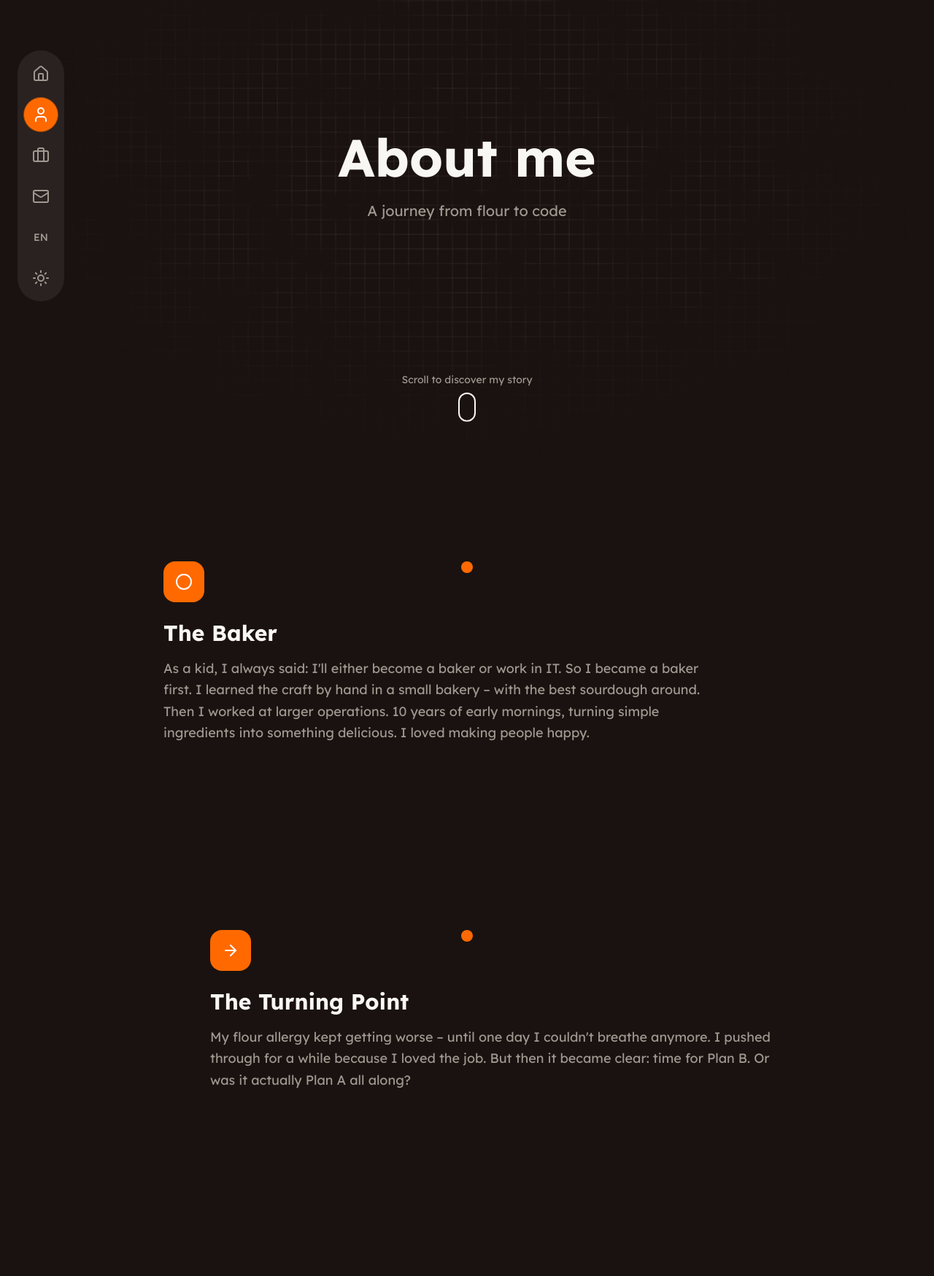
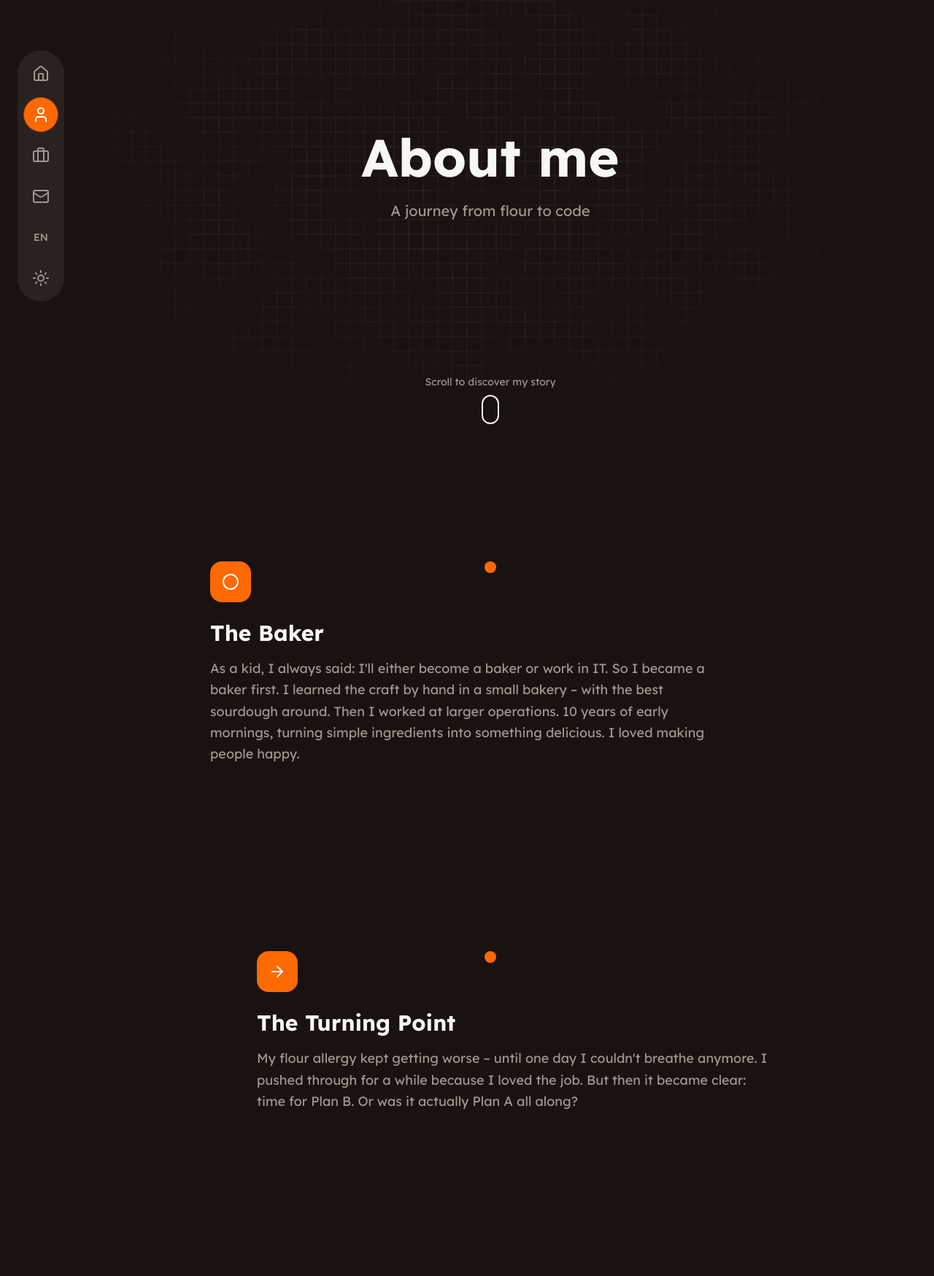
Before and after one commit to sohneg/portofolio, a Next.js app: page /en/about in a window 1280 px wide. Shown: the part 159-1907 px from the top of the page at 73% size. Built offline with nearby package versions, Linux system fonts and the light colour scheme.

Commit message:
Breite Webseite

```diff
--- a/app/[locale]/about/page.tsx
+++ b/app/[locale]/about/page.tsx
@@ -70,7 +70,7 @@ export default function About() {
 
 
       {/* Hero section */}
-      <section className="min-h-screen flex flex-col justify-center items-center relative px-8">
+      <section className="min-h-screen flex flex-col justify-center items-center relative px-8 md:pl-24">
         <div
           className="text-center"
           style={{ transform: `translateY(${scrollY * 0.4}px)`, opacity: Math.max(0, 1 - scrollY / 400) }}
@@ -92,7 +92,7 @@ export default function About() {
       </section>
 
       {/* Story sections */}
-      <div className="relative max-w-4xl mx-auto px-8 pb-32">
+      <div className="relative max-w-4xl mx-auto px-8 md:pl-24 pb-32">
         {/* Timeline line */}
         <div className="absolute left-8 md:left-1/2 top-0 bottom-0 w-0.5 bg-gradient-to-b from-transparent via-secondary/30 to-transparent" />
 
@@ -150,7 +150,7 @@ export default function About() {
       </div>
 
       {/* End section */}
-      <section className="min-h-[50vh] flex items-center justify-center px-8 pb-32">
+      <section className="min-h-[50vh] flex items-center justify-center px-8 md:pl-24 pb-32">
         <div
           className={`text-center transition-all duration-700
             ${visibleSections.has('life') ? 'opacity-100 translate-y-0' : 'opacity-0 translate-y-8'}`}
```
